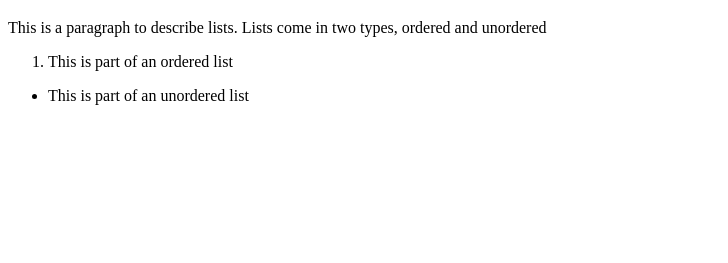
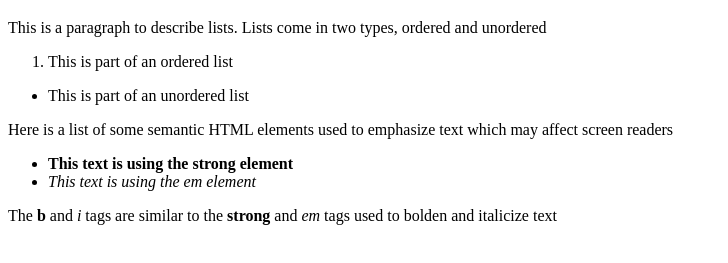
Before and after one commit to frePor/elementsHTML, a plain HTML site: page index.html in a window 1280 px wide. Shown: the part 61-324 px from the top of the page, without its empty margins (0-728 px from the left). Drawn offline with Linux system fonts and the light colour scheme.

Commit message:
Add index.html

```diff
--- a/index.html
+++ b/index.html
@@ -1,7 +1,7 @@
 <!DOCTYPE html>
 <html>
     <head>
-        <title>List of HTML Elements</title>
+        <title>HTML Elements</title>
     </head>
     <body>
         <h1>H1 is the highest of the 6 section headings</h1>
@@ -12,5 +12,11 @@
         <ul>
             <li>This is part of an unordered list</li>
         </ul>
+        <p>Here is a list of some semantic HTML elements used to emphasize text which may affect screen readers</p><!--Continute to update with more elements that emphasize text-->
+        <ul>
+            <li> <strong>This text is using the strong element</strong></li><!--Makes text appear bold-->
+            <li> <em>This text is using the em element</em> </li><!--Makes text italicized-->
+        </ul>
+        <p>The <b>b</b> and <i>i</i> tags are similar to the <strong>strong</strong> and <em>em</em> tags used to bolden and italicize text</p>
     </body>
 </html>
```
